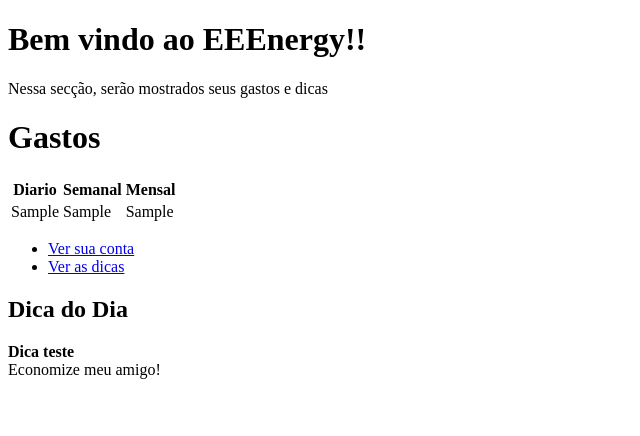
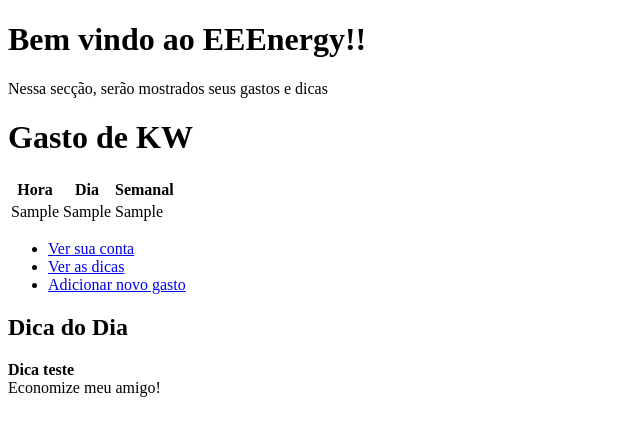
Before and after one commit to thorhenrique/eeenergy, a Django app: template monitor/templates/monitor/index.html in a window 1280 px wide. Shown: the top 436 px of the page, without its empty margins (0-640 px from the left). Run offline with Django 3.2, Linux system fonts and the light colour scheme; data comes from the database, SQL or seed files in the repository; both versions use the stored data as it was after the commit; the template is opened without the code that fills it: values that come from a table or form of the project are taken from there, most other values are stand-ins (such as "Sample title", 1, 10 or a date in 2020).

Commit message:
adicionado funcoes para gastos

```diff
--- a/monitor/templates/monitor/index.html
+++ b/monitor/templates/monitor/index.html
@@ -9,17 +9,17 @@
         <h1>Bem vindo ao EEEnergy!!</h1>
         <p>Nessa secção, serão mostrados seus gastos e dicas</p>
 
-        <h1>Gastos</h1>
+        <h1>Gasto de KW</h1>
         <table>
             <tr>
-                <th>Diario</th>
+                <th>Hora</th>
+                <th>Dia</th>
                 <th>Semanal</th>
-                <th>Mensal</th>
             </tr>
             <tr>
+                <td>{{ g_hora }}</td>
                 <td>{{ g_dia }}</td>
                 <td>{{ g_semanal }}</td>
-                <td>{{ g_mes }}</td>
             </tr>
         </table>
 
@@ -27,6 +27,7 @@
             <ul>
                 <li><a href="{% url 'conta:index'%}">Ver sua conta</a></li>
                 <li><a href="{% url 'monitor:dicas'%}">Ver as dicas</a></li>
+                <li><a href="{% url 'monitor:gastos'%}">Adicionar novo gasto</a></li>
             </ul>
         </div>
         {% if dica%}
```
Also changed, not shown: monitor/templates/monitor/gastos.html (+0 -16 lines), monitor/views.py (+7 -7 lines), db.sqlite3.
